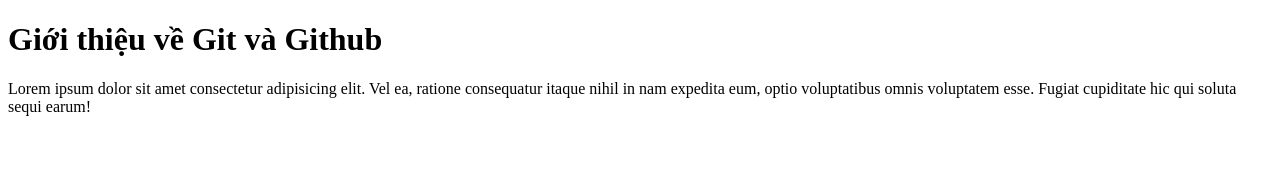
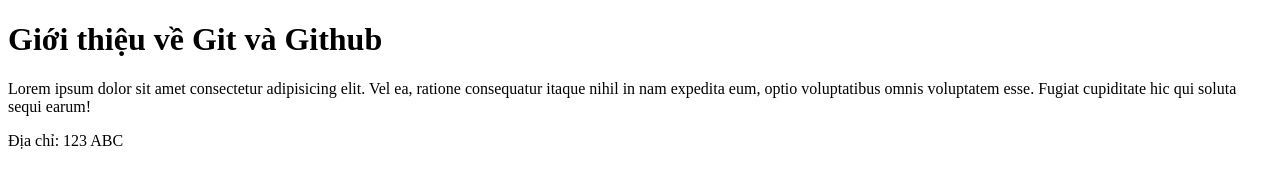
Before and after one commit to Lethal15004/KhoaHoc_BE, a plain HTML site: page gioi-thieu.html in a window 1280 px wide. Drawn offline with Linux system fonts and the light colour scheme.

Commit message:
Update gioi-thieu-page

```diff
--- a/gioi-thieu.html
+++ b/gioi-thieu.html
@@ -9,5 +9,6 @@
     <h1>Giới thiệu về Git và Github</h1>
     <p>Lorem ipsum dolor sit amet consectetur adipisicing elit. Vel ea, ratione consequatur itaque nihil in nam expedita eum,
     optio voluptatibus omnis voluptatem esse. Fugiat cupiditate hic qui soluta sequi earum!</p>
+    <p>Địa chỉ: 123 ABC</p>
 </body>
 </html>
```
